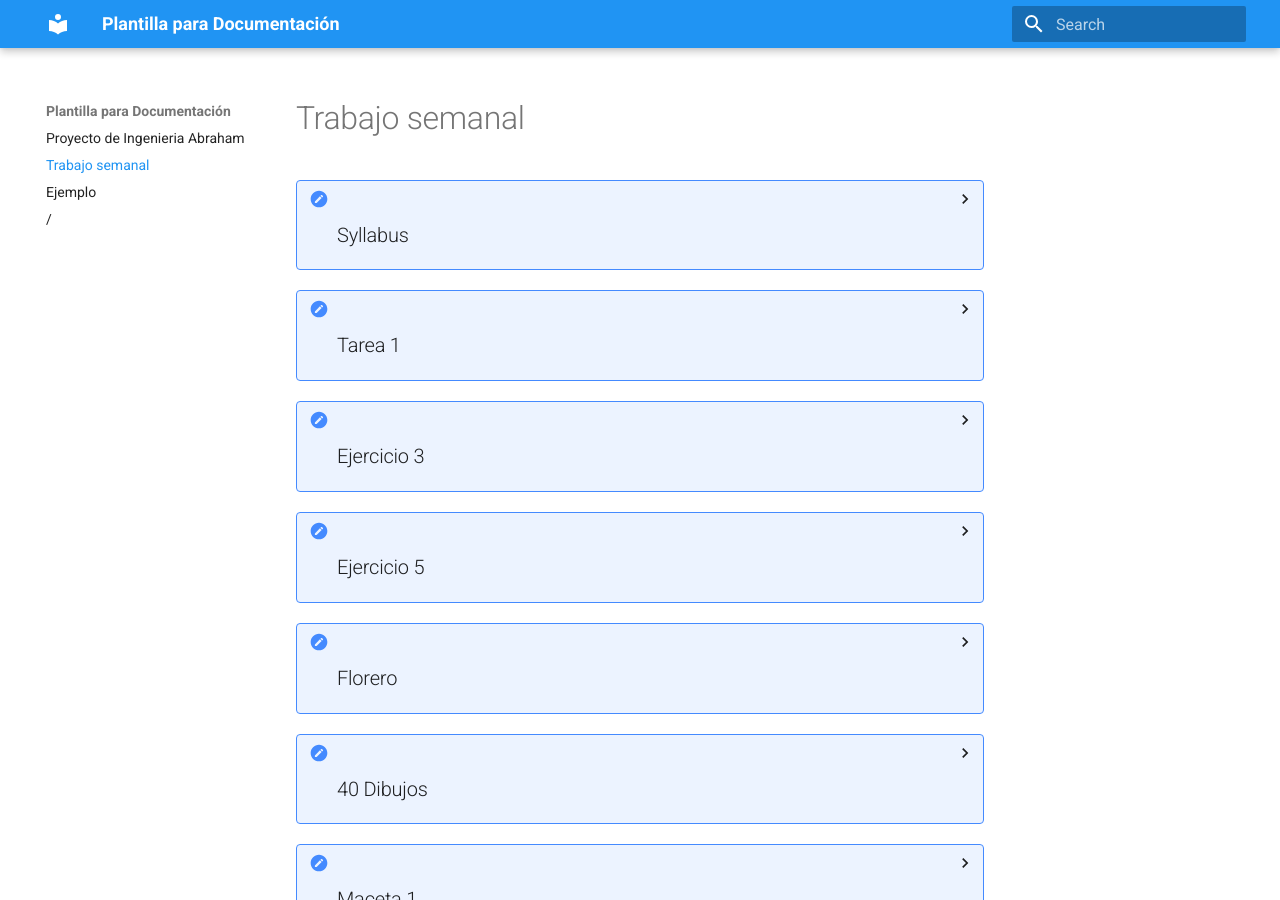
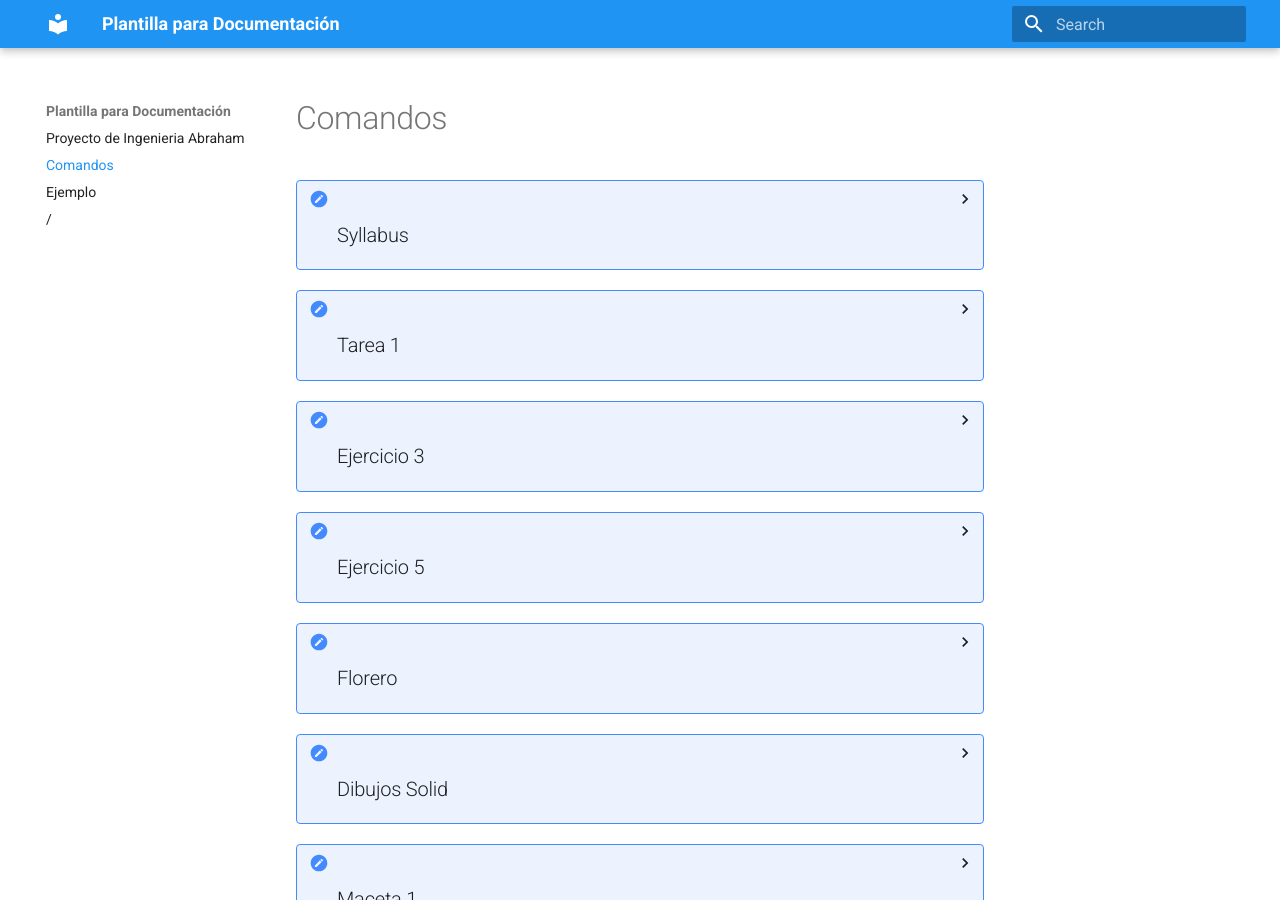
Before and after one commit to AbrahamNoda/Proyecto_de_Ingenieria_Abraham, an MkDocs documentation site: the page built from docs/comandos.md, in a window 1280 px wide and 900 px high. Built offline with MkDocs 1.6.1 and Material for MkDocs 9.7.7, drawn with Linux system fonts in a browser that asks for light colours.

Commit message:
Update section titles and add images in comandos.md

```diff
--- a/docs/comandos.md
+++ b/docs/comandos.md
@@ -1,4 +1,3 @@
-# Trabajo semanal
 
 <details>
   <summary><h2>Syllabus</h2></summary>
@@ -51,11 +50,126 @@
 </details>
 
 <details>
-  <summary><h2>40 Dibujos</h2></summary>
+  <summary><h2>Dibujos Solid</h2></summary>
   <div align="center">
     <p>Este es el paquete con los 40 diseños que hicimos. Hay de todo un poco para practicar diferentes herramientas de modelado.</p>
     <br>
-    <a href=><b>📥 Descargar 40 Diseños (SLDT.zip)</b></a>
+    <a href="../recursos/archivos/DibujosSolid.zip"><b>📥 Descargar 40 Diseños (SLDT.zip)</b></a>
+    <hr>
+
+    <p><b>Pieza 1</b></p>
+    <img src="https://github.com/user-attachments/assets/d7a28712-1237-4bf5-ac9a-b8d83b2fc592" width="600" alt="Pieza 1">
+
+    <p><b>Pieza 2</b></p>
+    <img src="https://github.com/user-attachments/assets/6e697ab9-f626-44f2-9edc-c1701c014f72" width="600" alt="Pieza 2">
+
+    <p><b>Pieza 3</b></p>
+    <img src="https://github.com/user-attachments/assets/79666e71-6505-414f-a525-e8f07f22372e" width="600" alt="Pieza 3">
+
+    <p><b>Pieza 4</b></p>
+    <img src="https://github.com/user-attachments/assets/e092311e-4348-4b69-88a8-59aab0e8f12c" width="600" alt="Pieza 4">
+
+    <p><b>Pieza 5</b></p>
+    <img src="https://github.com/user-attachments/assets/9e45c5c1-7e93-4950-966a-ae94f321bdf7" width="600" alt="Pieza 5">
+
+    <p><b>Pieza 6</b></p>
+    <img src="https://github.com/user-attachments/assets/42766a59-1fa8-47a4-9ed1-d0a3d7093b7c" width="600" alt="Pieza 6">
+
+    <p><b>Pieza 7</b></p>
+    <img src="https://github.com/user-attachments/assets/4eaeacd4-7d36-4e36-9631-1eb970d30d65" width="600" alt="Pieza 7">
+
+    <p><b>Pieza 8</b></p>
+    <img src="https://github.com/user-attachments/assets/096b7a12-d5e9-486b-921c-9c6e39049192" width="600" alt="Pieza 8">
+
+    <p><b>Pieza 9</b></p>
+    <img src="https://github.com/user-attachments/assets/597e515e-5e49-4783-a0dc-feb98dbc0741" width="600" alt="Pieza 9">
+
+    <p><b>Pieza 10</b></p>
+    <img src="https://github.com/user-attachments/assets/5afcc156-7d14-4409-bfb3-b68a6b941611" width="600" alt="Pieza 10">
+
+    <p><b>Pieza 11</b></p>
+    <img src="https://github.com/user-attachments/assets/73f181f3-a88f-4aa5-964c-4f6560162621" width="600" alt="Pieza 11">
+
+    <p><b>Pieza 12</b></p>
+    <img src="https://github.com/user-attachments/assets/b0b0d379-66ad-4355-824b-b76cd6e776ea" width="600" alt="Pieza 12">
+
+    <p><b>Pieza 13</b></p>
+    <img src="https://github.com/user-attachments/assets/e5eb5d03-ffcf-43e6-b3a7-481b2788a082" width="600" alt="Pieza 13">
+
+    <p><b>Pieza 14</b></p>
+    <img src="https://github.com/user-attachments/assets/1398aa37-0671-422f-ac12-b1cef7f6f316" width="600" alt="Pieza 14">
+
+    <p><b>Pieza 15</b></p>
+    <img src="https://github.com/user-attachments/assets/663618ae-df07-4b0a-8fcd-0805140e9db2" width="600" alt="Pieza 15">
+
+    <p><b>Pieza 16</b></p>
+    <img src="https://github.com/user-attachments/assets/05fde1b2-9126-4e05-8c1d-bee016912aa2" width="600" alt="Pieza 16">
+
+    <p><b>Pieza 17</b></p>
+    <img src="https://github.com/user-attachments/assets/f543cbe3-4e91-41be-ba0e-b06c3ad5dac3" width="600" alt="Pieza 17">
+
+    <p><b>Pieza 18</b></p>
+    <img src="https://github.com/user-attachments/assets/f84004e1-0028-4418-881d-f68eafe4eab9" width="600" alt="Pieza 18">
+
+    <p><b>Pieza 19</b></p>
+    <img src="https://github.com/user-attachments/assets/1ca0a93c-6d34-48ac-b626-55c50ea78c74" width="600" alt="Pieza 19">
+
+    <p><b>Pieza 20</b></p>
+    <img src="https://github.com/user-attachments/assets/b914bce4-e773-4b0e-af01-c54363ee4ee2" width="600" alt="Pieza 20">
+
+    <p><b>Pieza 21</b></p>
+    <img src="https://github.com/user-attachments/assets/e7b79acd-55fb-4451-bacb-a7aabac0fbf0" width="600" alt="Pieza 21">
+
+    <p><b>Pieza 22</b></p>
+    <img src="https://github.com/user-attachments/assets/65e1d48b-5459-45a5-84d0-ac3113280127" width="600" alt="Pieza 22">
+
+    <p><b>Pieza 23</b></p>
+    <img src="https://github.com/user-attachments/assets/61ee2940-31cd-4feb-b207-536e971887ef" width="600" alt="Pieza 23">
+
+    <p><b>Pieza 24</b></p>
+    <img src="https://github.com/user-attachments/assets/4d498bea-3230-4e31-b50a-a340c64e5b04" width="600" alt="Pieza 24">
+
+    <p><b>Pieza 25</b></p>
+    <img src="https://github.com/user-attachments/assets/4e210093-9697-444f-9c7e-541ff8d7661e" width="600" alt="Pieza 25">
+
+    <p><b>Pieza 26</b></p>
+    <img src="https://github.com/user-attachments/assets/b0994749-e044-4ed5-874a-4e351bdad68a" width="600" alt="Pieza 26">
+
+    <p><b>Pieza 27</b></p>
+    <img src="https://github.com/user-attachments/assets/0a1ce1f6-184d-424f-9a8a-71161479438b" width="600" alt="Pieza 27">
+
+    <p><b>Pieza 28</b></p>
+    <img src="https://github.com/user-attachments/assets/42a6bc4e-bf04-4fdd-805d-5b9e7fffb8ba" width="600" alt="Pieza 28">
+
+    <p><b>Pieza 29</b></p>
+    <img src="https://github.com/user-attachments/assets/5434b380-fb68-4e29-8ef9-5627395bc119" width="600" alt="Pieza 29">
+
+    <p><b>Pieza 30</b></p>
+    <img src="https://github.com/user-attachments/assets/3cc86f27-177b-4f34-ba69-254368da25bc" width="600" alt="Pieza 30">
+
+    <p><b>Pieza 31</b></p>
+    <img src="https://github.com/user-attachments/assets/dd4df530-3efe-4beb-811f-0e8e4e6095eb" width="600" alt="Pieza 31">
+
+    <p><b>Pieza 32</b></p>
+    <img src="https://github.com/user-attachments/assets/d33319ce-4d16-412c-9662-aae650a066d3" width="600" alt="Pieza 32">
+
+    <hr>
+    <h3>Piezas Separadas</h3>
+
+    <p><b>Pieza 34 (Vista 1)</b></p>
+    <img src="https://github.com/user-attachments/assets/b91f8498-ee44-4b35-9c0d-0970ed8b89c5" width="600" alt="Pieza 34 Vista 1">
+
+    <p><b>Pieza 34 (Vista 2)</b></p>
+    <img src="https://github.com/user-attachments/assets/58deac4c-8837-4af3-8c01-7cce3a2959b5" width="600" alt="Pieza 34 Vista 2">
+
+    <p><b>Pieza 34 (Vista 3)</b></p>
+    <img src="https://github.com/user-attachments/assets/71ed31bf-c5f5-4f2a-a6a8-c9dfb50da4e5" width="600" alt="Pieza 34 Vista 3">
+
+    <hr>
+
+    <p><b>Pieza 37</b></p>
+    <img src="https://github.com/user-attachments/assets/62302827-0c53-4d96-8052-cdcf154e7869" width="600" alt="Pieza 37">
+
   </div>
 </details>
 
```
